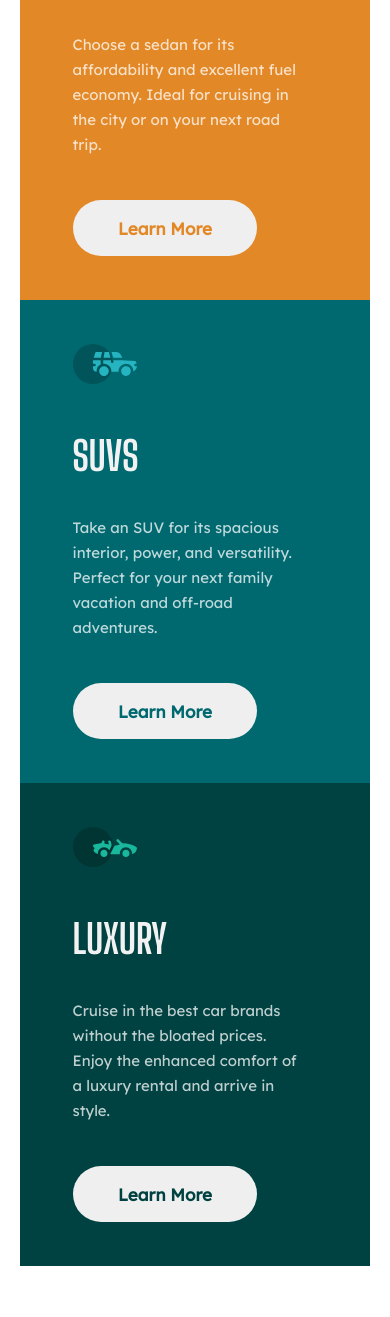
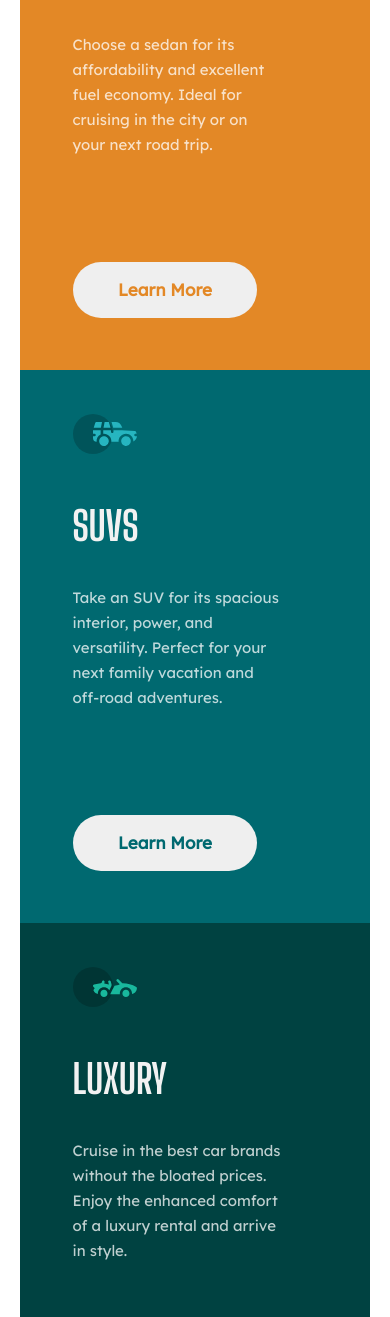
Before and after one commit to Nzone56/3ColumnPreview, a plain HTML site: page index.html in a window 390 px wide. Shown: the part 283-1600 px from the top of the page. Drawn offline with Linux system fonts and the light colour scheme.

Commit message:
Desktop version. Mobile one on commentst

```diff
--- a/styles/styles.scss
+++ b/styles/styles.scss
@@ -50,7 +50,8 @@ body{
     p{
         font-size: 1.5rem;
         line-height: 2.5rem;
-        margin: 10% 20% 0% 15%;
+        //margin: 10% 20% 0% 15%;
+        margin: 10% 25% 15% 15%;
         font-weight: 400;
         color:$Transparent-white;
 
@@ -63,18 +64,24 @@ body{
         font-size: 1.7rem;
         border-radius: 50px;
         padding: 5% 13%;
-        margin: 12.5% 15%;
+        //margin: 12.5% 15%;
+        margin: 15%;
         font-weight: 700;
         font-family: 'Lexend Deca', sans-serif;
+        cursor: pointer;
+    }
+    button:hover{
+        background-color: transparent;
+        color:$Very-light-gray;
+        //border: 2px solid $Very-light-gray
+        box-shadow: inset 0 0 0 2px $Very-light-gray;
     }
     &__img{
         width: 100%;
-
     }
     &__card1{
         width: 35rem;
         background-color: $Bright-orange;
-        @include flexbox();
         button{
             color:$Bright-orange;
         }
@@ -82,7 +89,6 @@ body{
     &__card2{
         width: 35rem;
         background-color: $Dark-cyan;
-        @include flexbox();
         button{
             color:$Dark-cyan;
         }
@@ -91,11 +97,11 @@ body{
     &__card3{
         width: 35rem;
         background-color: $Very-dark-cyan;
-        @include flexbox();
         button{
             color:$Very-dark-cyan;
         }
     }
+
 }
 .attribution {
     font-size: 11px;
```
Also changed, not shown: styles/styles.css, 1 other file.
